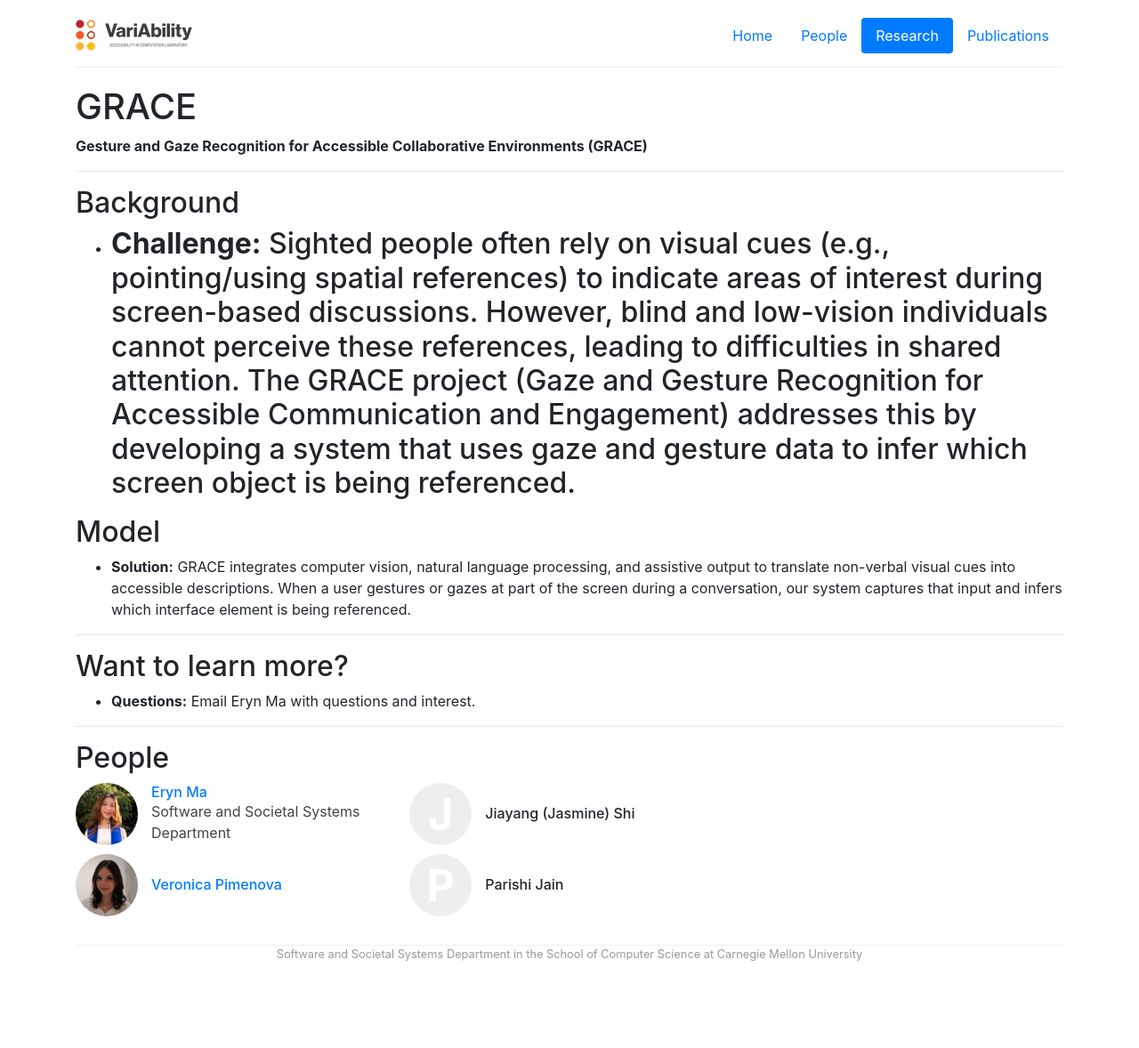
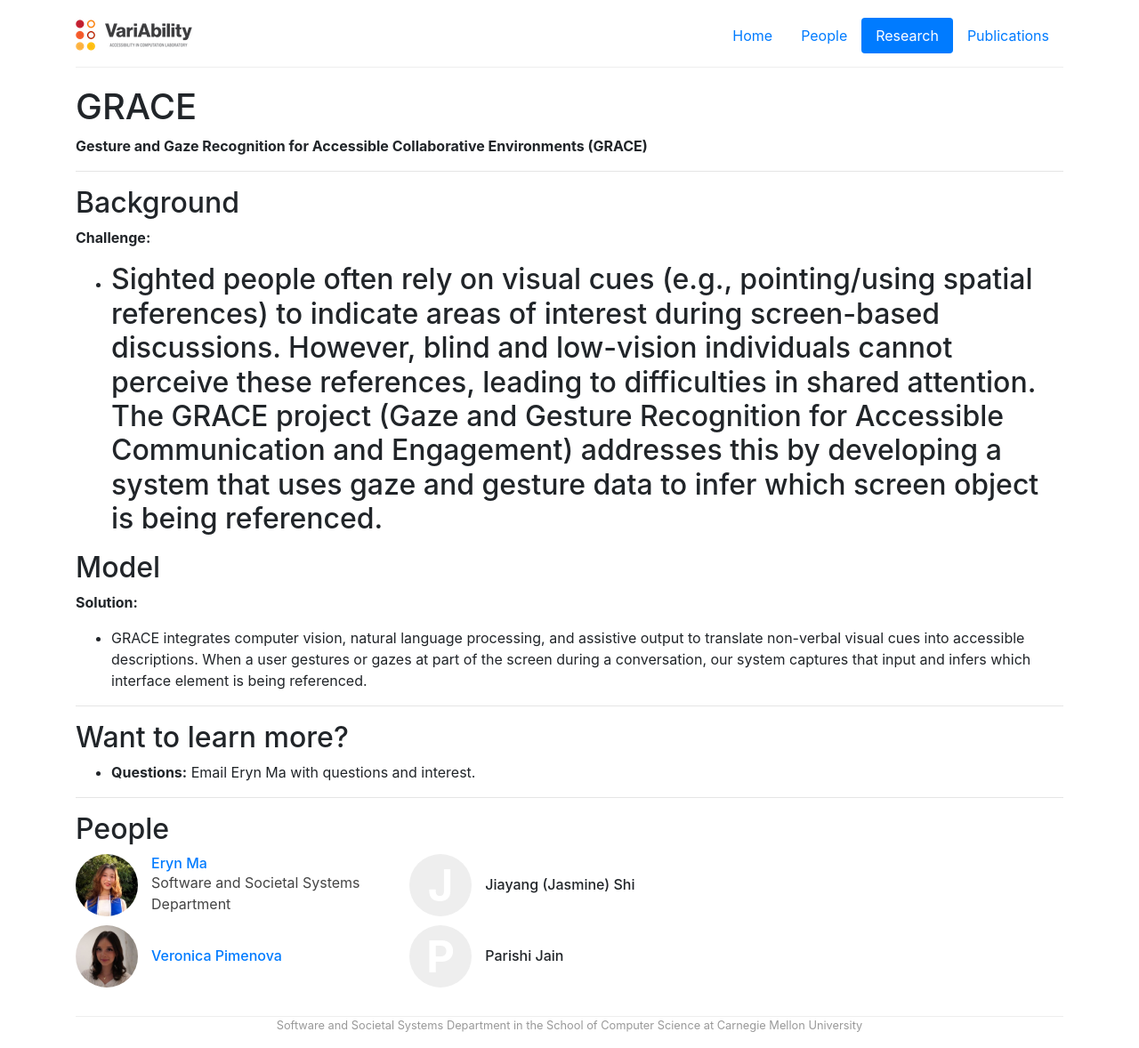
Before and after one commit to cmu-variability/cmu-variability.github.io, a Jekyll site: the page built from _projects/grace.md, in a window 1280 px wide. Shown: the whole page at 89% size. Built offline with Jekyll 4.4.1, drawn with Linux system fonts in a browser that asks for light colours; before the commit the page ends 1098 px from its top, so only the background shows below that.

Commit message:
removed bol

```diff
--- a/_projects/grace.md
+++ b/_projects/grace.md
@@ -27,12 +27,14 @@
 
 ## Background
 
-- **Challenge:** Sighted people often rely on visual cues (e.g., pointing/using spatial references) to indicate areas of interest during screen-based discussions. However, blind and low-vision individuals cannot perceive these references, leading to difficulties in shared attention. The GRACE project (Gaze and Gesture Recognition for Accessible Communication and Engagement) addresses this by developing a system that uses gaze and gesture data to infer which screen object is being referenced.
+**Challenge:**
+- Sighted people often rely on visual cues (e.g., pointing/using spatial references) to indicate areas of interest during screen-based discussions. However, blind and low-vision individuals cannot perceive these references, leading to difficulties in shared attention. The GRACE project (Gaze and Gesture Recognition for Accessible Communication and Engagement) addresses this by developing a system that uses gaze and gesture data to infer which screen object is being referenced.
 ---
 
 ## Model
 
-- **Solution:** GRACE integrates computer vision, natural language processing, and assistive output to translate non-verbal visual cues into accessible descriptions. When a user gestures or gazes at part of the screen during a conversation, our system captures that input and infers which interface element is being referenced.
+**Solution:**
+- GRACE integrates computer vision, natural language processing, and assistive output to translate non-verbal visual cues into accessible descriptions. When a user gestures or gazes at part of the screen during a conversation, our system captures that input and infers which interface element is being referenced.
 
 ---
 
```
